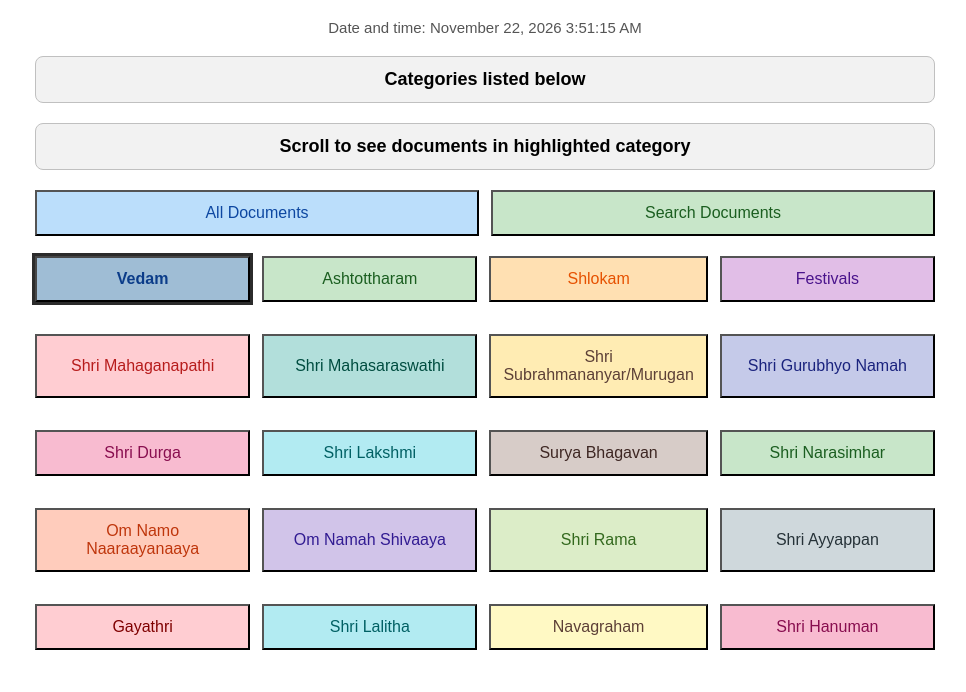
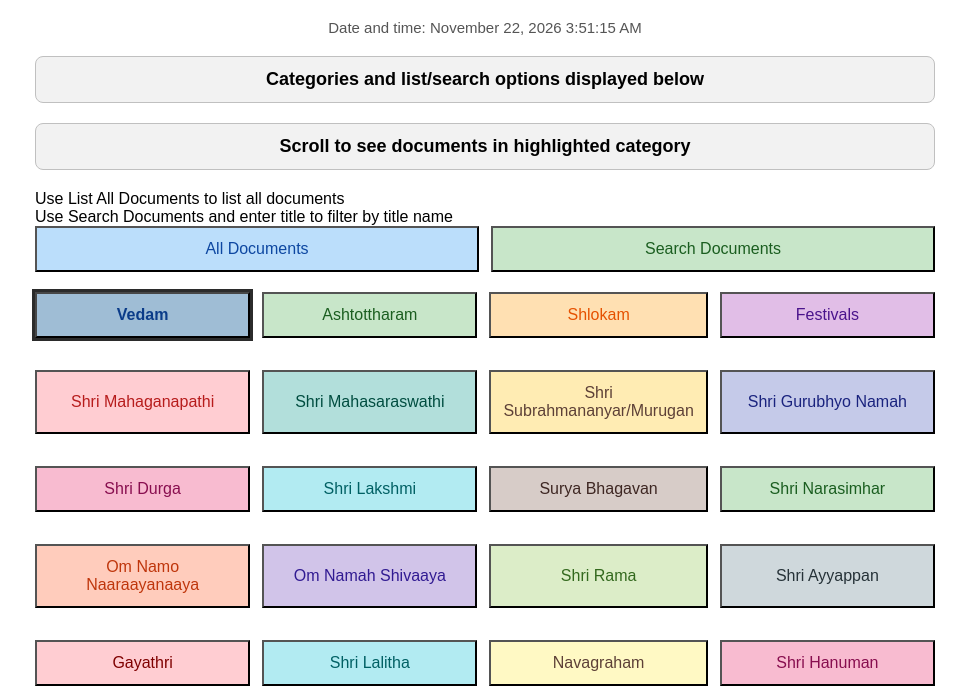
Before and after one commit to sangrahaalaya/vedametc, a plain HTML site: page index.html in a window 1280 px wide. Shown: the part 61-753 px from the top of the page, without its empty margins (155-1121 px from the left). Drawn offline with Linux system fonts and the light colour scheme.

Commit message:
Update category headers and document section text

```diff
--- a/index.html
+++ b/index.html
@@ -295,11 +295,19 @@ button
 </div>
 
 <div id="categoryHeader">
-    Categories listed below
+    Categories and list/search options displayed below
 </div>
 <div id="categoryHeader2">
     Scroll to see documents in highlighted category
 </div>
+
+<div id="categoryHeader3">
+    Use List All Documents to list all documents
+</div>
+<div id="categoryHeader4">
+    Use Search Documents and enter title to filter by title name
+</div>
+
 <div id="documentActions">
 
     <button id="allDocumentsButton" type="button">
@@ -317,7 +325,7 @@ button
 </div>
 
 <div id="documentHeader">
-    Documents for the selected category
+    Results for the selected category/option
 </div>
 <div id="pdfButtonContainer">
 
```
